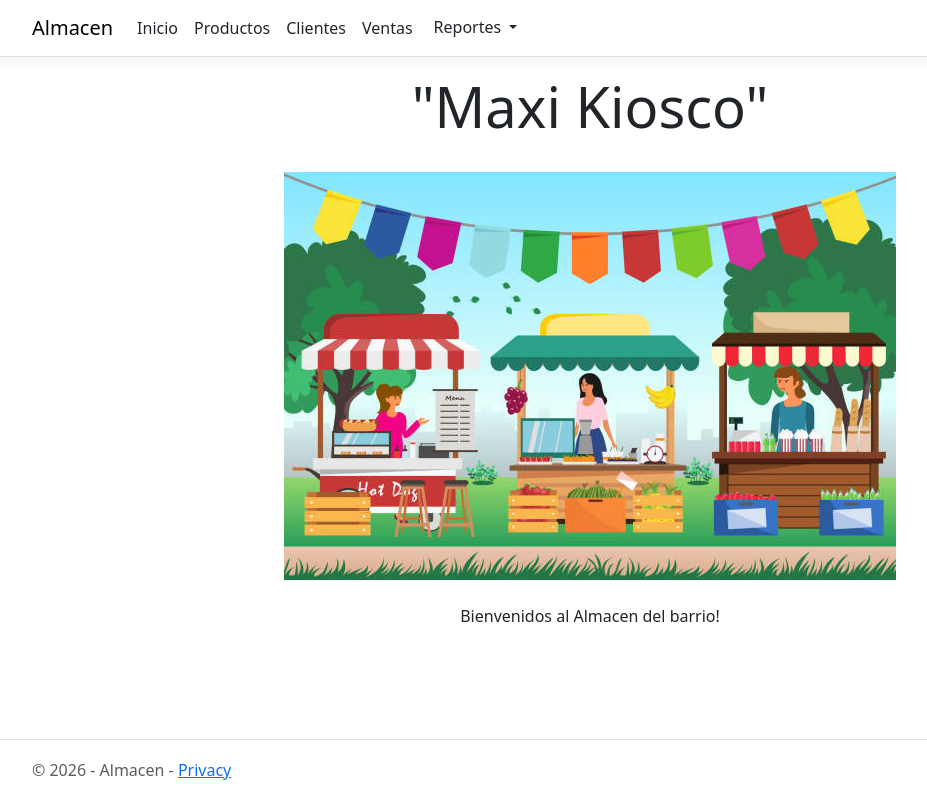
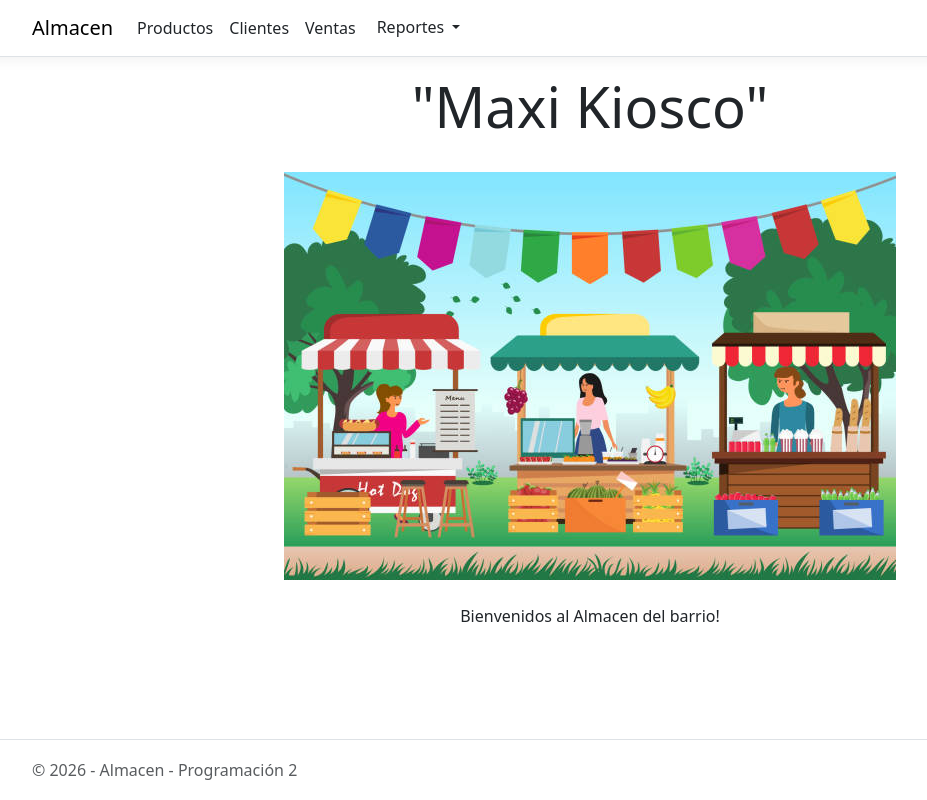
Before and after one commit to gonzalonsouy/Almacen, an ASP.NET Core app: page / in a window 1280 px wide. Shown: the whole page, without its empty margins (50-977 px from the left). Run offline with ASP.NET Core 8, Linux system fonts and the light colour scheme; data that the repository does not hold is empty; style sheets or scripts are compiled from the project's sources; some libraries are stand-ins or nearby versions.

Commit message:
arreglo del menu

```diff
--- a/Almacen/Pages/Shared/_Layout.cshtml
+++ b/Almacen/Pages/Shared/_Layout.cshtml
@@ -22,16 +22,16 @@
                 <div class="navbar-collapse collapse d-sm-inline-flex justify-content-between">
                     <ul class="navbar-nav flex-grow-1">
                         <li class="nav-item">
-                            <a class="nav-link text-dark" asp-area="" asp-page="/Index">Inicio</a>
+                            @* <a class="nav-link text-dark" asp-area="" asp-page="/Index">Inicio</a> *@
                         </li>
                         <li class="nav-item">
-                            <a class="nav-link text-dark" asp-area="" asp-page="./Producto/Listar">Productos</a>
+                            <a class="nav-link text-dark" asp-area="" asp-page="/Producto/Listar">Productos</a>
                         </li>
                         <li class="nav-item">
-                            <a class="nav-link text-dark" asp-area="" asp-page="./PageCliente/Listar">Clientes</a>
+                            <a class="nav-link text-dark" asp-area="" asp-page="/PageCliente/Listar">Clientes</a>
                         </li>
                         <li class="nav-item">
-                            <a class="nav-link text-dark" asp-area="" asp-page="./PageVenta/Listar">Ventas</a>
+                            <a class="nav-link text-dark" asp-area="" asp-page="/PageVenta/Listar">Ventas</a>
                         </li>
                         <li class="nav-item dropdown">
                             <button class="btn dropdown-toggle" data-bs-toggle="dropdown" aria-expanded="false">
@@ -62,7 +62,7 @@
 
     <footer class="border-top footer text-muted">
         <div class="container">
-            &copy; 2026 - Almacen - <a asp-area="" asp-page="/Privacy">Privacy</a>
+            &copy; 2026 - Almacen - Programación 2
         </div>
     </footer>
 
```
